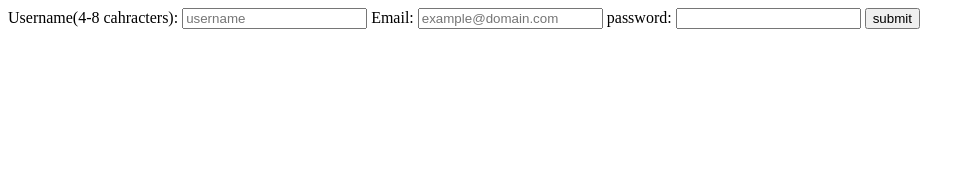
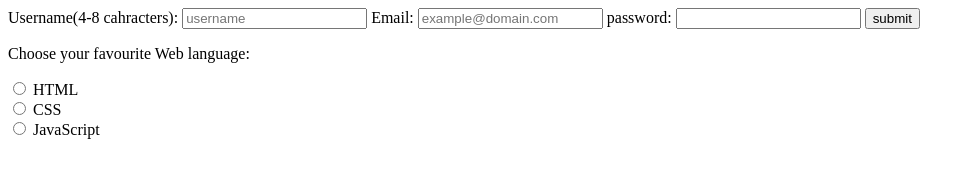
Before and after one commit to Mellyssah-Frontend-Dev/taawun-html-css, a plain HTML site: page forms.html in a window 1280 px wide. Shown: the whole page, without its empty margins (0-975 px from the left). Drawn offline with Linux system fonts and the light colour scheme.

Commit message:
added a form

```diff
--- a/forms.html
+++ b/forms.html
@@ -9,6 +9,7 @@
     <form action="/submit form" method="post">
         <label for="username">Username(4-8 cahracters):</label>
         <input type="text" id="username" name="username" pattern="a-zA-Z0-9{4,8}"
+        tittle="Username must be 4 and 8 characters " required minlength="4" required maxlength="8"
         placeholder="username">
 
         <label for="Email">Email:</label>
@@ -19,6 +20,16 @@
             <input type="submit" value="submit">
 
     </form>
+    <p>Choose your favourite Web language:</p>
+
+    <Form>
+        <input type="radio" id="html" name="fav_language" value="HTML">
+        <label for="html">HTML</label><br>
+        <input type="radio" id="html" name="fav_language" value="CSS">
+        <label for="css">CSS</label><br>
+        <input type="radio" id="javascript" name="fave_language" value="JavaScript">
+        <label for="javascript">JavaScript</label>
+    </Form>
 
 </body>
 </html>
```
